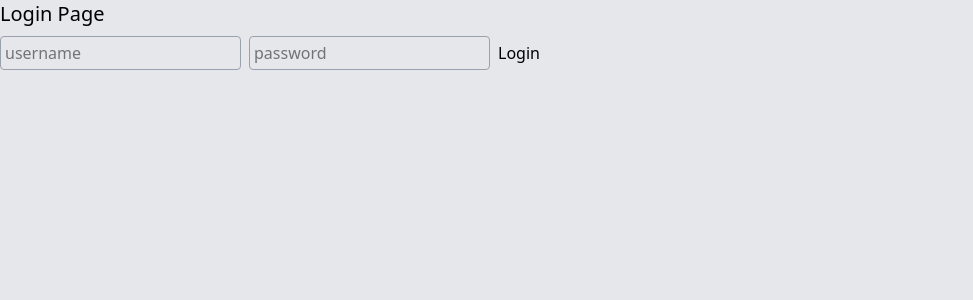
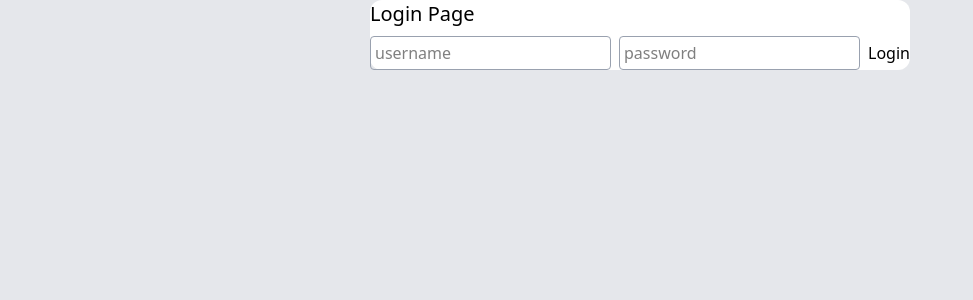
Before and after one commit to MatsVingerhoets/osrs-bingo, a Next.js app: page /login in a window 1280 px wide. Shown: the top 300 px of the page, without its empty margins (0-973 px from the left). Built offline with nearby package versions, Linux system fonts and the light colour scheme.

Commit message:
fix build errors

```diff
--- a/src/app/login/page.tsx
+++ b/src/app/login/page.tsx
@@ -2,9 +2,11 @@ import LoginForm from "./components/LoginForm";
 
 const LoginPage = async () => {
   return (
-    <div>
-      <h1 className="text-xl mb-2">Login Page</h1>
-      <LoginForm />
+    <div className="w-full flex justify-center">
+      <div className="bg-white rounded-xl">
+        <h1 className="text-xl mb-2">Login Page</h1>
+        <LoginForm />
+      </div>
     </div>
   );
 };
--- a/src/components/navigation/NavLinks.tsx
+++ b/src/components/navigation/NavLinks.tsx
@@ -2,7 +2,7 @@ import { User } from "@/models/User";
 import UserDropDown from "./UserDropdown";
 
 type Props = {
-  user: User
+  user: Omit<User, 'password'>
 }
 const NavLinks = ({ user }: Props) => {
   return (
--- a/src/components/navigation/Navigation.tsx
+++ b/src/components/navigation/Navigation.tsx
@@ -1,8 +1,10 @@
 'use client'
+
+import { User } from "@/models/User"
 import NavLinks from "./NavLinks"
 
 type Props = {
-  user?: { username: string }
+  user: Omit<User, 'password'>
 }
 const Navigation = ({ user }: Props) => {
   return (
--- a/src/components/navigation/UserDropdown.tsx
+++ b/src/components/navigation/UserDropdown.tsx
@@ -5,7 +5,7 @@ import Link from 'next/link';
 import { User } from '@/models/User';
 
 type Props = {
-  user: User
+  user: Omit<User, 'password'>
 }
 const UserDropDown = ({ user }: Props) => {
   return (
```
